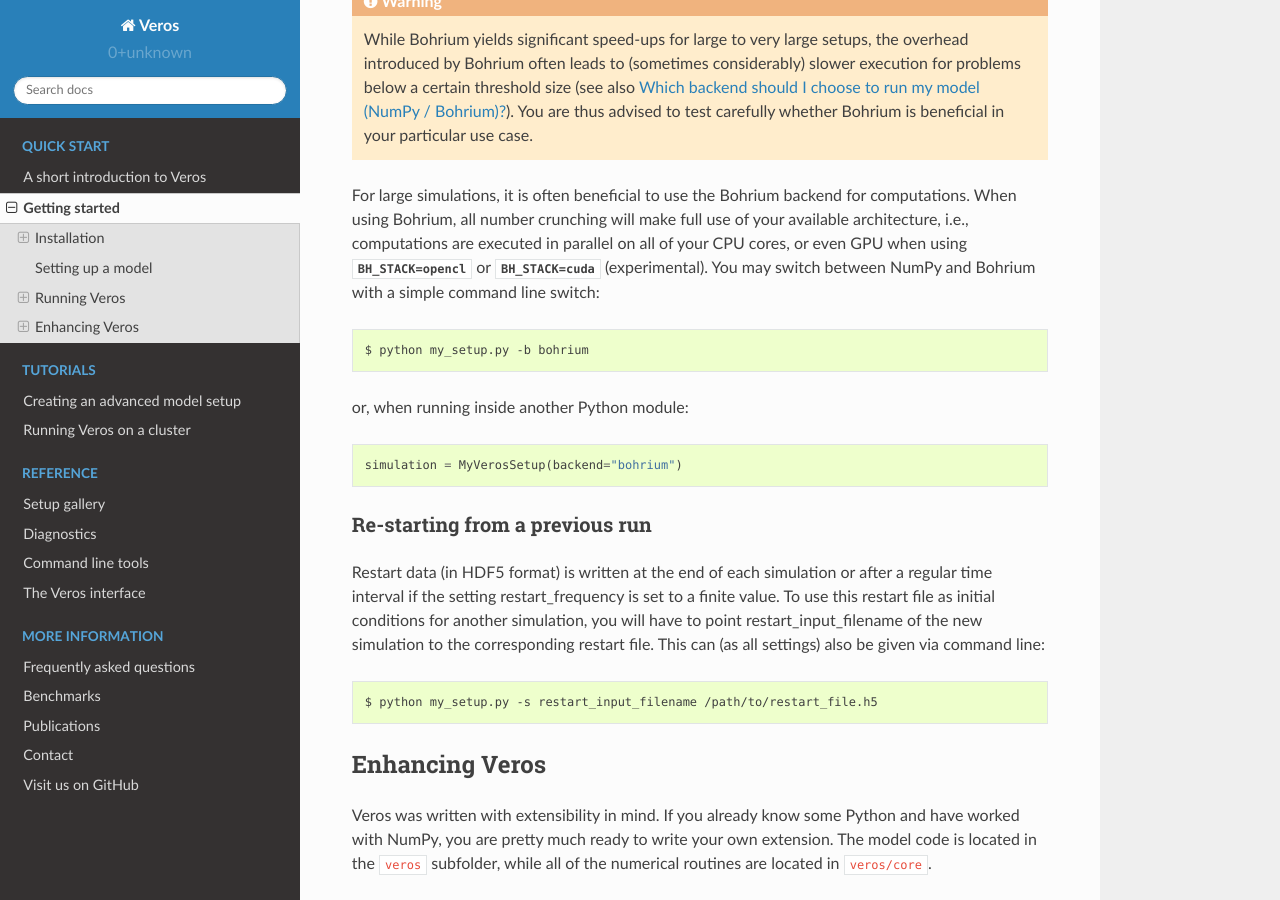
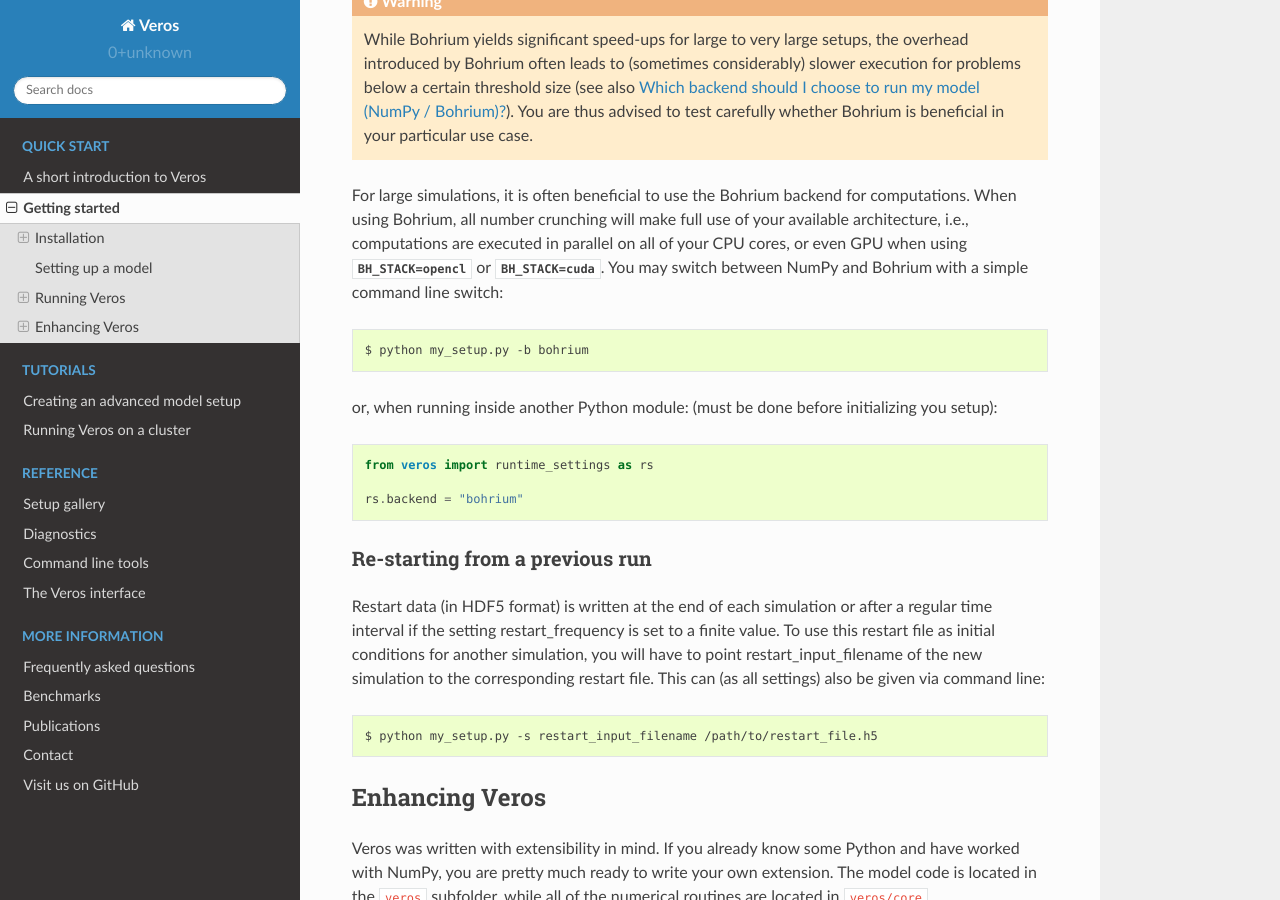
Before and after one commit to team-ocean/veros, a Sphinx documentation site: the page built from doc/quickstart/get-started.rst, in a window 1280 px wide and 900 px high, scrolled down 3944 px. Built offline with Sphinx 7.4.7 and the Read the Docs theme 2.0.0, drawn with Linux system fonts in a browser that asks for light colours; pages that are not in the unit, such as notebooks, are missing from menus; some of the changed text lies outside the part shown.

Commit message:
wip on docs

```diff
--- a/doc/quickstart/get-started.rst
+++ b/doc/quickstart/get-started.rst
@@ -152,14 +152,15 @@
 
   While Bohrium yields significant speed-ups for large to very large setups, the overhead introduced by Bohrium often leads to (sometimes considerably) slower execution for problems below a certain threshold size (see also :ref:`when-to-use-bohrium`). You are thus advised to test carefully whether Bohrium is beneficial in your particular use case.
 
-For large simulations, it is often beneficial to use the Bohrium backend for computations. When using Bohrium, all number crunching will make full use of your available architecture, i.e., computations are executed in parallel on all of your CPU cores, or even GPU when using :envvar:`BH_STACK=opencl` or :envvar:`BH_STACK=cuda` (experimental). You may switch between NumPy and Bohrium with a simple command line switch: ::
+For large simulations, it is often beneficial to use the Bohrium backend for computations. When using Bohrium, all number crunching will make full use of your available architecture, i.e., computations are executed in parallel on all of your CPU cores, or even GPU when using :envvar:`BH_STACK=opencl` or :envvar:`BH_STACK=cuda`. You may switch between NumPy and Bohrium with a simple command line switch: ::
 
    $ python my_setup.py -b bohrium
 
-or, when running inside another Python module: ::
+or, when running inside another Python module: (must be done before initializing you setup)::
 
-   simulation = MyVerosSetup(backend="bohrium")
+   from veros import runtime_settings as rs
 
+   rs.backend = "bohrium"
 
 Re-starting from a previous run
 +++++++++++++++++++++++++++++++
@@ -228,6 +229,7 @@
           u_np = vs.u.copy2numpy()
       else:
           u_np = vs.u
+
       vs.u[...] = np.asarray(external_function(u_np))
 
 - If you are still having trouble, don't hesitate to ask for help (e.g. `on GitHub <https://github.com/dionhaefner/veros/issues>`_).
--- /dev/null
+++ b/doc/reference/runtime.rst
@@ -0,0 +1,4 @@
+Runtime configuration
+---------------------
+
+:autoclass: veros.runtime.RuntimeSettings
--- a/doc/reference/setups/eady.rst
+++ /dev/null
@@ -1,4 +0,0 @@
-Eady model
-==========
-
-.. autoclass:: veros.setup.eady.EadySetup
--- a/doc/tutorial/cluster.rst
+++ b/doc/tutorial/cluster.rst
@@ -1,9 +1,5 @@
 Running Veros on a cluster
 ==========================
-
-.. note::
-
-   Since Bohrium does not (yet) support distributed memory architectures, Veros is currently limited to running on a single computational node.
 
 This tutorial walks you through some of the most common challenges that are specific to large, shared architectures like clusters and supercomputers. In case you are still having trouble setting up or running Veros on a large architecture after reading it, you should first contact the administrator of your cluster. Otherwise, you should of course feel free to `open an issue <https://github.com/dionhaefner/veros/issues>`_.
 
```
Also changed, not shown: other parts of doc/quickstart/get-started.rst (+1 -1 lines), README.rst (+8 -6 lines), doc/quickstart/introduction.rst (+4 -3 lines), doc/reference/settings.rst (+7 -5 lines), doc/reference/setup.rst (+2 -14 lines), doc/_images/gallery/eady.png (deleted), 1 other file.
